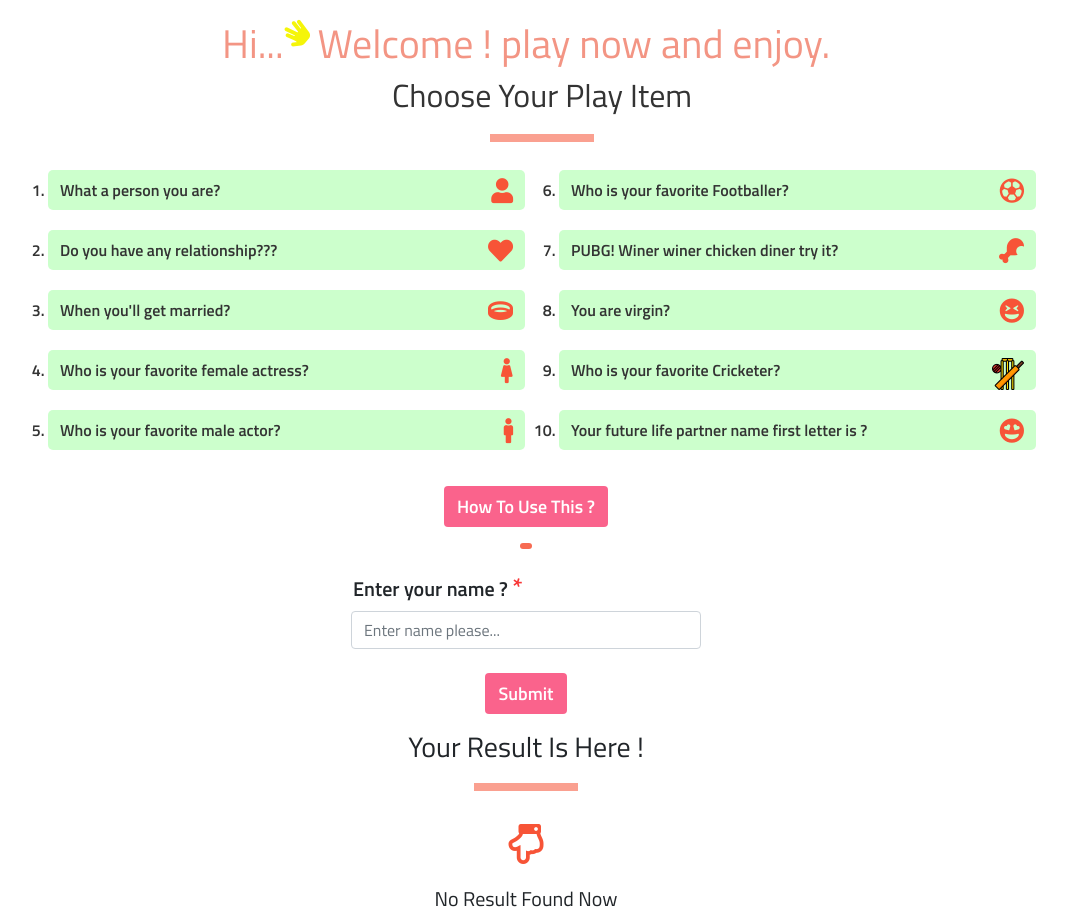
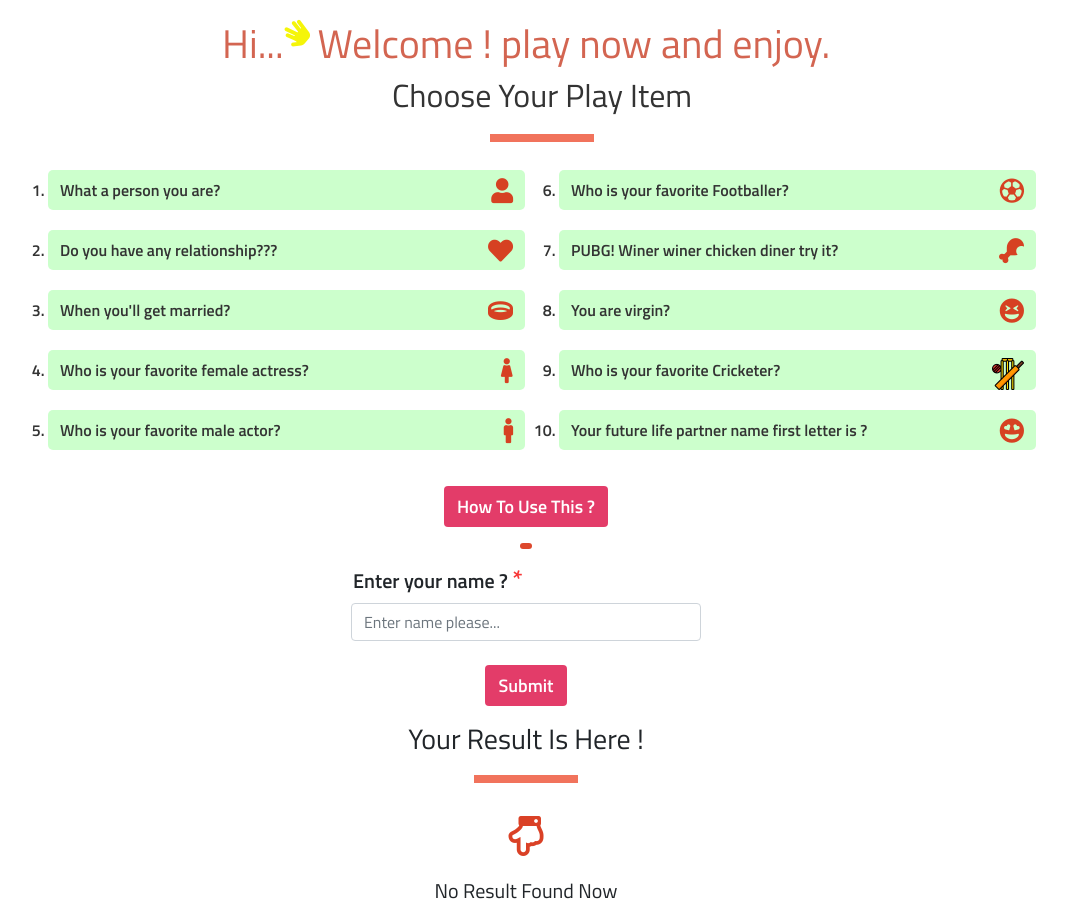
Before and after one commit to gazirahad7/webappfunnygame, a plain HTML site: page index.html in a window 1280 px wide. Shown: the top 922 px of the page, without its empty margins (114-1181 px from the left). Drawn offline with nearby package versions, Linux system fonts and the light colour scheme.

Commit message:
color change

```diff
--- a/index.html
+++ b/index.html
@@ -103,7 +103,7 @@
       </div>
     </div>
 
-    <p id="playing" class="playing"></p>
+    <h5 id="playing" class="playing"></h5>
 
     <form id="form">
       <div class="form-group">
@@ -117,7 +117,7 @@
           class="myinput"
         />
       </div>
-      <h5 id="error" class="error text-center my-2 bg-danger"></h5>
+      <h5 id="error" class="error text-center my-2 "></h5>
 
       <div class="text-center">
         <button type="submit" value="Add name" class="btn my-3 submit-btn">
--- a/style.css
+++ b/style.css
@@ -3,6 +3,7 @@
 }
 html {
  scroll-behavior: smooth;
+ overflow-x: hidden;
 }
 body {
   background-color: #fff;
@@ -37,7 +38,7 @@ ol {
   font-weight: 400;
 }
 h1 {
-  color: rgb(243, 149, 132);
+  color: rgb(211, 101, 81);
 }
 h2::after,
 h3::after {
@@ -45,10 +46,12 @@ h3::after {
   display: block;
   height: 0.5rem;
   width: 6.5rem;
-  background-color: rgb(250, 160, 144);
+  background-color: rgb(241, 115, 92);
   margin: 20px auto;
 }
-
+.error{
+  background-color: rgb(221, 72, 45);
+}
 label {
   font-size: 20px;
   font-weight: bold;
@@ -69,13 +72,13 @@ label {
 .submit-btn {
   font-size: 18px;
   font-weight: 600;
-  background-color: rgba(250, 95, 137, 0.973);
+  background-color: rgba(221, 19, 73, 0.822);
   outline: 0;
   color: #fff;
 }
 .use-btn:hover,
 .submit-btn:hover {
-  background-color: rgba(202, 60, 98, 0.973);
+  background-color: rgba(182, 37, 76, 0.973);
   color: #fff;
 }
 .use-btn:focus,
@@ -109,15 +112,15 @@ input[type="number"] {
 .show-output {
   margin-left: 20px;
   padding: 5px 6px;
-  background: rgba(255, 59, 111, 0.973);
+  background: rgba(224, 61, 104, 0.973);
   text-transform: capitalize;
-  color: #fff;
+  color: #eee;
   font-size: 16px;
 }
 i {
   float: right;
   font-size: 25px;
-  color: rgb(247, 84, 55);
+  color: rgba(214, 46, 16, 0.911);
 }
 #list ol {
   cursor: pointer !important;
@@ -251,10 +254,11 @@ i:focus {
 .playing{
   font-size: 18px;
   font-weight: 400;
-  background-color: rgb(247, 107, 82);
+  background-color: rgb(221, 72, 45);
   padding: 3px 6px;
   color: #fff;
   border-radius: 5px;
+
 
 }
 
```
